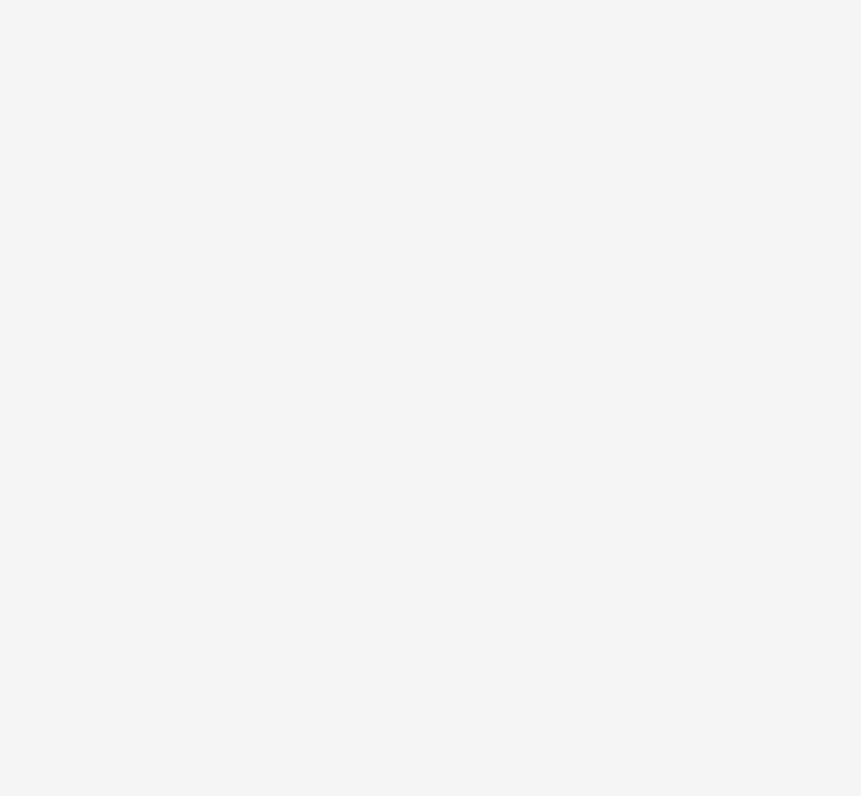
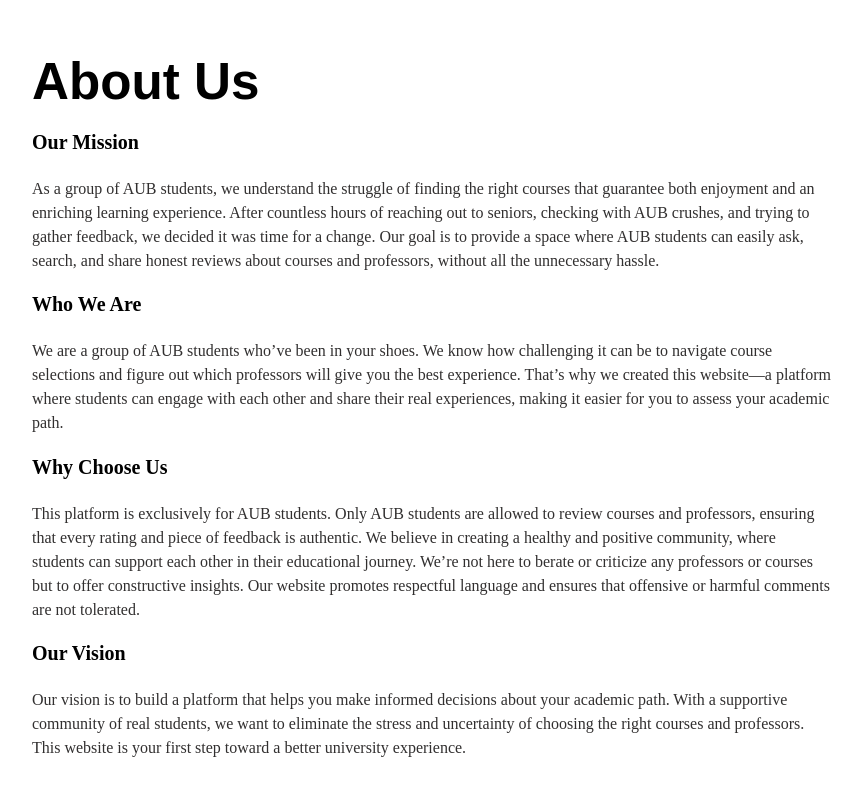
Before and after one commit to jana-20058/AubConnect, a React (Vite) app in the folder frontend/: page /about in a window 1280 px wide. Before the commit this address had no page. Shown: the top 796 px of the page, without its empty margins (208-1069 px from the left). Built offline with nearby package versions, Linux system fonts and the light colour scheme.

Commit message:
Integrated janas about us page into the system

```diff
--- a/frontend/src/App.jsx
+++ b/frontend/src/App.jsx
@@ -3,6 +3,7 @@
 import Homepage from "./pages/Homepage/Homepage";
 import Signup from "./pages/Signup/Signup";
 import Login from "./pages/Login/Login";
+import AboutUs from "./pages/AboutUs/AboutUs";
 
 const App = () => {
   return (
@@ -11,6 +12,7 @@
         <Route path="/" element={<Homepage />} />
         <Route path="/signup" element={<Signup />} />
         <Route path="/login" element={<Login />} />
+        <Route path="/about" element={<AboutUs />} />
       </Routes>
     </Router>
   );
--- /dev/null
+++ b/frontend/src/pages/AboutUs/AboutUs-style.css
@@ -0,0 +1,37 @@
+h1 {
+  margin: 0;
+  padding-top: 30px;
+  text-align: left;
+  position: relative;
+  width: 100%;
+  color:black;
+}
+
+
+.about-us-container h2{
+ color:black;
+  font-size: 20px;
+  font-family:'lora';
+  font-style: bold;
+
+}
+
+.about-us-container p{
+  color:rgb(49, 47, 47);
+  font-size: 16px;
+  font-family: 'lora';
+
+}
+
+.about-us-container {
+  width: 100%;
+  margin: 0 auto;
+  padding: 20px;
+  text-align: left;
+  max-width: 800px;
+}
+
+body {
+  background-color: white;
+  padding: 0;
+}
--- /dev/null
+++ b/frontend/src/pages/AboutUs/AboutUs.jsx
@@ -0,0 +1,55 @@
+import React from "react";
+import "./AboutUs-style.css";
+
+const AboutUs = () => {
+  return (
+    <div className="about-us-container">
+      <h1>About Us</h1>
+      <h2 >Our Mission</h2>
+      <p>
+        As a group of AUB students, we understand the struggle of finding the
+        right courses that guarantee both enjoyment and an enriching learning
+        experience. After countless hours of reaching out to seniors, checking
+        with AUB crushes, and trying to gather feedback, we decided it was time
+        for a change. Our goal is to provide a space where AUB students can
+        easily ask, search, and share honest reviews about courses and professors,
+        without all the unnecessary hassle.
+      </p>
+
+      <h2>Who We Are</h2>
+      <p>
+        We are a group of AUB students who’ve been in your shoes. We know how
+        challenging it can be to navigate course selections and figure out which
+        professors will give you the best experience. That’s why we created this
+        website—a platform where students can engage with each other and share
+        their real experiences, making it easier for you to assess your academic
+        path.
+      </p>
+
+      <h2>Why Choose Us</h2>
+      <p>
+        This platform is exclusively for AUB students. Only AUB students are
+        allowed to review courses and professors, ensuring that every rating and
+        piece of feedback is authentic. We believe in creating a healthy and
+        positive community, where students can support each other in their
+        educational journey. We’re not here to berate or criticize any professors
+        or courses but to offer constructive insights. Our website promotes
+        respectful language and ensures that offensive or harmful comments are not
+        tolerated.
+      </p>
+
+      <h2>Our Vision</h2>
+      <p>
+        Our vision is to build a platform that helps you make informed decisions
+        about your academic path. With a supportive community of real students, we
+        want to eliminate the stress and uncertainty of choosing the right courses
+        and professors. This website is your first step toward a better university
+        experience.
+      </p>
+
+
+    </div>
+  );
+};
+
+export default AboutUs;
```
